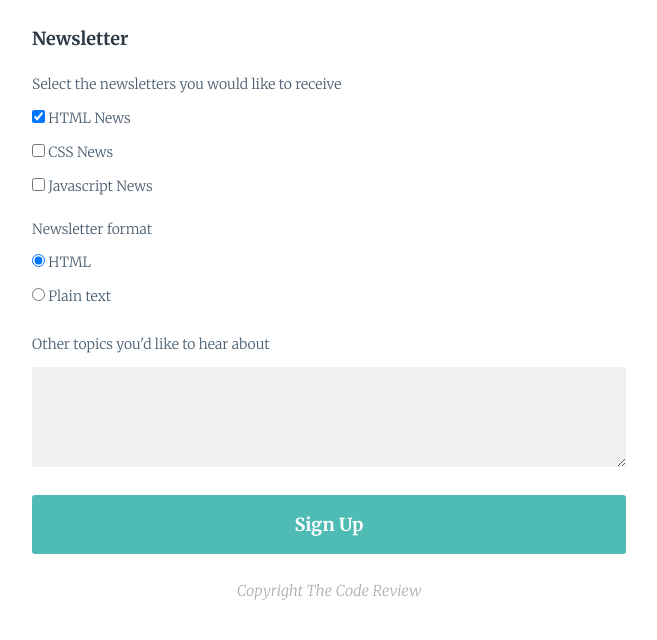
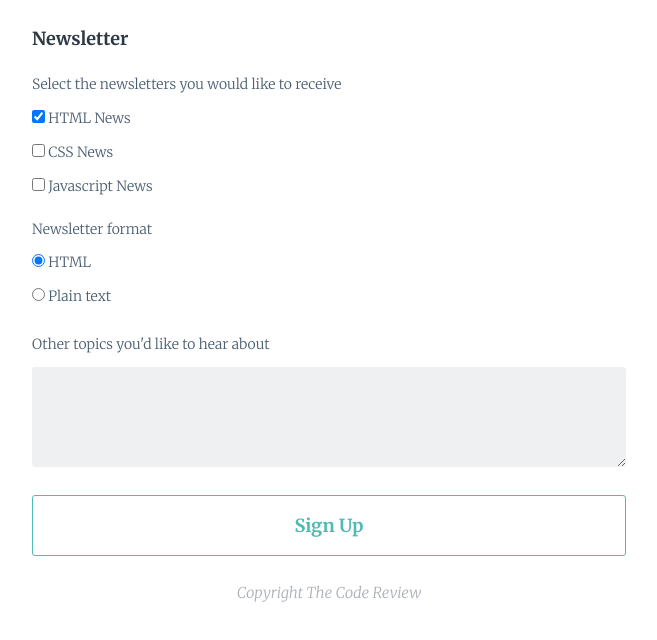
Before and after one commit to LillaDou/CSS-HTML5-Project3, a plain HTML site: page index.html in a window 1280 px wide. In both pictures the pointer is over the button "Sign Up". Shown: the part 878-1518 px from the top of the page, without its empty margins (311-968 px from the left). Drawn offline with Linux system fonts and the light colour scheme.

Commit message:
Project 3 - button css enhancement

```diff
--- a/styles.css
+++ b/styles.css
@@ -246,6 +246,20 @@ footer {
     margin-bottom: 200px;
 }
 
+button:hover {
+    color: #4EBBB5;
+    background-color: #FFFFFF;
+    border: 1px #4EBBB5 solid;
+    transition-duration: 0.3s;
+}
+
+button:active {
+    color: #FFFFFF;
+    background-color: #388a86;
+    border: none;
+    transition-duration: 0.3s;
+}
+
 /* Desktop */
 @media only screen and (min-width: 960px) {
     .desktop-width {
```
